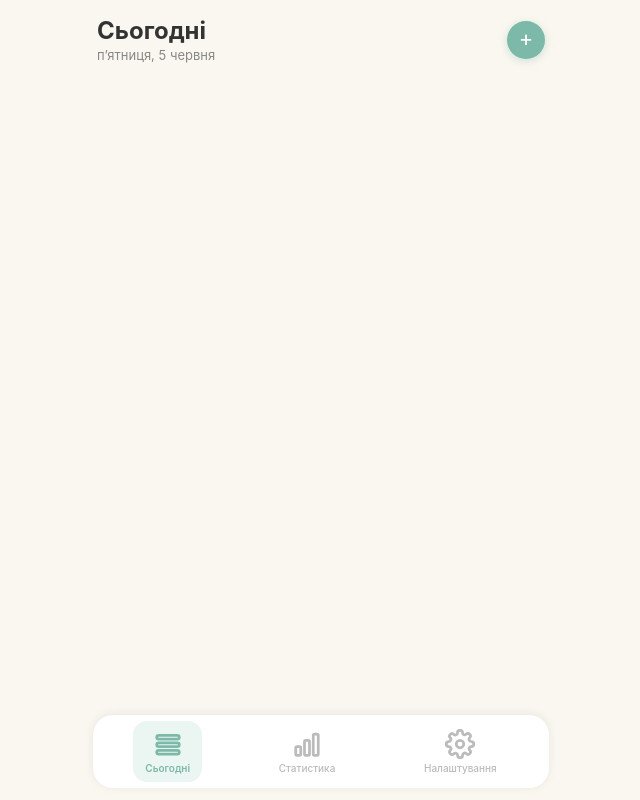
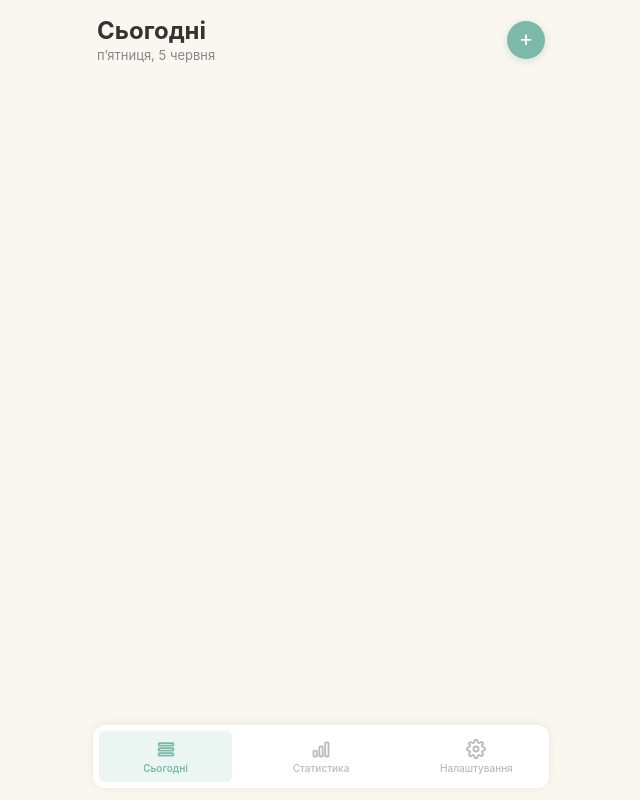
Before and after one commit to VolodymyrChubenko/habit-tracker, a React (Vite) app: page / in a window 1280 px wide. Shown: the whole page, without its empty margins (319-959 px from the left). Built offline with nearby package versions, Linux system fonts and the light colour scheme.

Commit message:
style: tighten BottomNav layout and reduce icon size
Co-Authored-By: Claude Sonnet 4.6 <noreply@anthropic.com>

```diff
--- a/src/components/BottomNav/BottomNav.module.scss
+++ b/src/components/BottomNav/BottomNav.module.scss
@@ -2,11 +2,11 @@
 
 .nav {
   background: $color-surface;
-  border-radius: 20px;
+  border-radius: 12px;
   margin: 0 12px 12px;
-  padding: 6px 8px;
+  padding: 6px;
   display: flex;
-  justify-content: space-around;
+  justify-content: space-between;
   box-shadow: $shadow-nav;
   flex-shrink: 0;
 }
@@ -17,11 +17,11 @@
   align-items: center;
   gap: 3px;
   padding: 8px 12px;
-  border-radius: $radius-pill;
+  border-radius: 6px;
   text-decoration: none;
   color: $color-text-muted;
   transition: background 0.15s;
-
+  flex-basis: 30%;
   svg { stroke: $color-text-muted; }
 
   span {
--- a/src/components/BottomNav/BottomNav.tsx
+++ b/src/components/BottomNav/BottomNav.tsx
@@ -2,7 +2,7 @@ import { NavLink } from 'react-router-dom';
 import styles from './BottomNav.module.scss';
 
 const IconToday = () => (
-  <svg width="30" height="30" viewBox="0 0 24 24" fill="none" strokeWidth="2.2" strokeLinecap="round" strokeLinejoin="round">
+  <svg width="20" height="20" viewBox="0 0 24 24" fill="none" strokeWidth="2.2" strokeLinecap="round" strokeLinejoin="round">
     <rect x="3" y="5" width="18" height="3" rx="1.5" />
     <rect x="3" y="11" width="18" height="3" rx="1.5" />
     <rect x="3" y="17" width="18" height="3" rx="1.5" />
@@ -10,7 +10,7 @@ const IconToday = () => (
 );
 
 const IconStats = () => (
-  <svg width="30" height="30" viewBox="0 0 24 24" fill="none" strokeWidth="2.2" strokeLinecap="round" strokeLinejoin="round">
+  <svg width="20" height="20" viewBox="0 0 24 24" fill="none" strokeWidth="2.2" strokeLinecap="round" strokeLinejoin="round">
     <rect x="3" y="14" width="4" height="7" rx="1" />
     <rect x="10" y="9" width="4" height="12" rx="1" />
     <rect x="17" y="4" width="4" height="17" rx="1" />
@@ -18,7 +18,7 @@ const IconStats = () => (
 );
 
 const IconSettings = () => (
-  <svg width="30" height="30" viewBox="0 0 24 24" fill="none" strokeWidth="2.2" strokeLinecap="round" strokeLinejoin="round">
+  <svg width="20" height="20" viewBox="0 0 24 24" fill="none" strokeWidth="2.2" strokeLinecap="round" strokeLinejoin="round">
     <circle cx="12" cy="12" r="3" />
     <path d="M19.4 15a1.65 1.65 0 0 0 .33 1.82l.06.06a2 2 0 0 1-2.83 2.83l-.06-.06a1.65 1.65 0 0 0-1.82-.33 1.65 1.65 0 0 0-1 1.51V21a2 2 0 0 1-4 0v-.09A1.65 1.65 0 0 0 9 19.4a1.65 1.65 0 0 0-1.82.33l-.06.06a2 2 0 0 1-2.83-2.83l.06-.06A1.65 1.65 0 0 0 4.68 15a1.65 1.65 0 0 0-1.51-1H3a2 2 0 0 1 0-4h.09A1.65 1.65 0 0 0 4.6 9a1.65 1.65 0 0 0-.33-1.82l-.06-.06a2 2 0 0 1 2.83-2.83l.06.06A1.65 1.65 0 0 0 9 4.68a1.65 1.65 0 0 0 1-1.51V3a2 2 0 0 1 4 0v.09a1.65 1.65 0 0 0 1 1.51 1.65 1.65 0 0 0 1.82-.33l.06-.06a2 2 0 0 1 2.83 2.83l-.06.06A1.65 1.65 0 0 0 19.4 9a1.65 1.65 0 0 0 1.51 1H21a2 2 0 0 1 0 4h-.09a1.65 1.65 0 0 0-1.51 1z" />
   </svg>
--- a/src/pages/Archive/ArchivedHabitList.module.scss
+++ b/src/pages/Archive/ArchivedHabitList.module.scss
@@ -1,6 +1,6 @@
 @use '../../styles/tokens' as *;
 
-.section { margin-top: 20px; }
+.section { margin: 20px 0; }
 
 .label {
   font-size: 11px;
```
